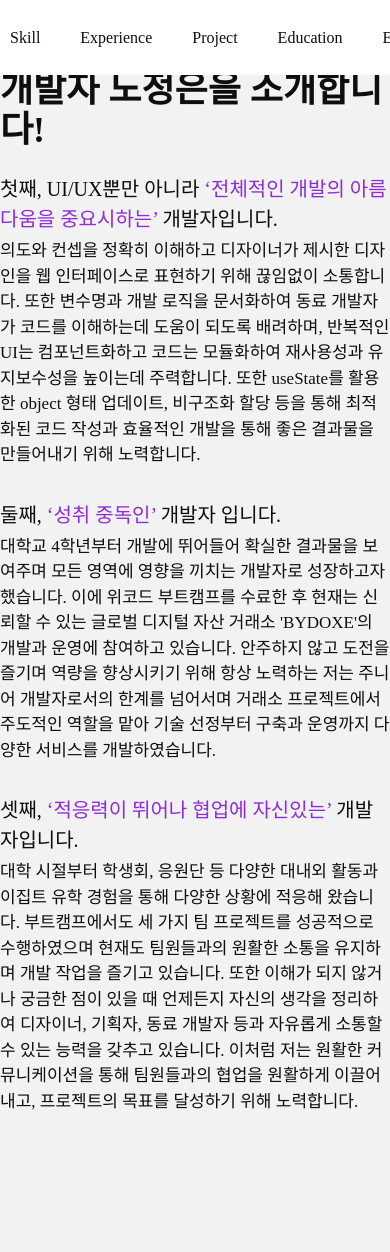
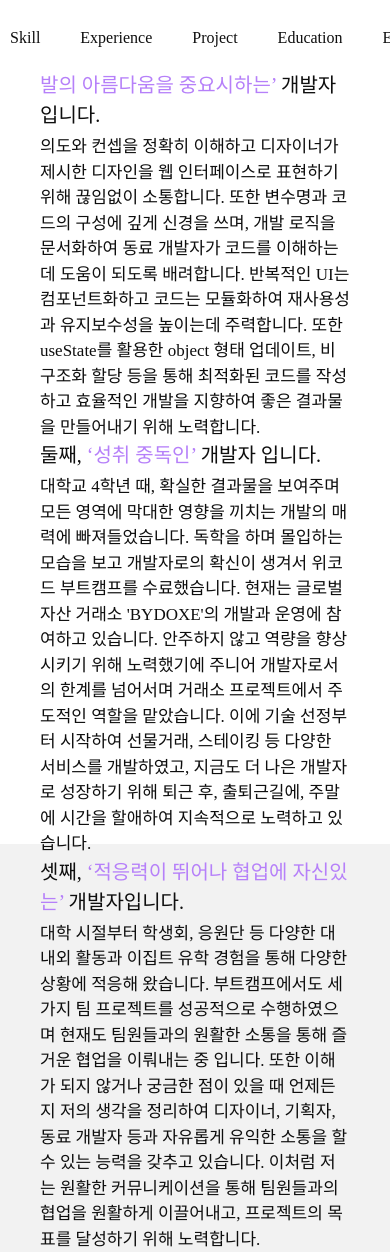
Before and after one commit to wjddms4107/jeongEun_portfolio, a Next.js app: page /IntroduceSection in a window 390 px wide. Before the commit the page ends 1114 px from the top, so only its background shows below. Built offline with nearby package versions, Linux system fonts and the light colour scheme; a web font is replaced by a local one.

Commit message:
add: IntroduceSection framer-motion으로 로직 수정

```diff
--- /dev/null
+++ b/libs/client/useMenuAnimation.ts
@@ -0,0 +1,37 @@
+import { useEffect } from "react";
+import { useAnimate, stagger } from "framer-motion";
+
+const staggerMenuItems = stagger(0.1, { startDelay: 0.15 });
+
+export function useMenuAnimation(isOpen: boolean) {
+  const [scope, animate] = useAnimate();
+
+  useEffect(() => {
+    animate(
+      ".introduceSection",
+      {
+        clipPath: isOpen
+          ? "inset(0% 0% 0% 0% round 10px)"
+          : "inset(0% 0% 0% 100% round 10px)"
+      },
+      {
+        type: "spring",
+        bounce: 0,
+        duration: 0.5
+      }
+    );
+
+    animate(
+      ".introduce",
+      isOpen
+        ? { opacity: 1, scale: 1, filter: "blur(0px)" }
+        : { opacity: 0, scale: 0.3, filter: "blur(20px)" },
+      {
+        duration: 0.2,
+        delay: isOpen ? staggerMenuItems : 0
+      }
+    );
+  }, [isOpen]);
+
+  return scope;
+}
--- a/pages/HomeSection.tsx
+++ b/pages/HomeSection.tsx
@@ -1,12 +1,13 @@
-import { useState } from "react";
+import { useState, useRef } from "react";
+import { motion, useAnimationFrame } from "framer-motion";
 import Image from "next/image";
-import { motion } from "framer-motion";
 import { useTypingAnimation } from "@/libs/client/useTypingAnimation";
 import { useCursorBlink } from "@/libs/client/useCursorBlink";
-import { variants } from "@/libs/client/utils";
+import { useMenuAnimation } from "@/libs/client/useMenuAnimation";
+import { variants, cls } from "@/libs/client/utils";
 import AboutMe from "@/components/AboutMe";
 import PinkBtn from "@/components/PinkBtn";
-
+import IntroduceSection from "./IntroduceSection";
 
 export default function HomeSection(){
   const texts = ['전체적인 아름다움을 중요시하는', '성취 중독자', '적응력이 뛰어나 협업에 자신있는'];
@@ -14,12 +15,17 @@ export default function HomeSection(){
   const currentText = useTypingAnimation(texts, speed);
   const isCursorVisible = useCursorBlink(300);
 
-  const [isHovered, setIsHovered] = useState(false);
+  const [isOpen, setIsOpen] = useState(false);
+  const scope = useMenuAnimation(isOpen);
 
-  const handleHover = () => {
-    setIsHovered(!isHovered);
-  };
+  const ref = useRef<HTMLDivElement>(null);
 
+  useAnimationFrame((t) => {
+    const y = (1 + Math.sin(t / 1000)) * -10;
+    if (ref.current) {
+      ref.current.style.transform = `translateY(${y}px)`;
+    }
+  });
 
   return (
     <>
@@ -48,16 +54,33 @@ export default function HomeSection(){
             </div>
           </div>
         </div>
-        <Image
-          src="/jeongeun1.jpeg"
-          alt="jeongeun"
-          width={400}
-          height={400}
-          className="rounded-2xl shadow-lg mt-12 lg:m-0"
-        />
+
+        <div ref={scope} className="flex flex-row-reverse">
+          <div className="relative">
+            <motion.img
+              onClick={() => setIsOpen(true)}
+              whileHover={{ scale: isOpen ? 1 : 1.025 }}
+              src="/jeongeun1.jpeg"
+              alt="jeongeun"
+              width={400}
+              height={400}
+              className={cls(
+                "img rounded-2xl cursor-pointer mt-12 lg:m-0",
+                isOpen ? "" : "shadow-lg"
+              )}
+            />
+            <div
+              ref={ref}
+              className="absolute top-[40%] -left-[110px] text-black font-semibold text-[17px] dark:text-white"
+            >
+              개발자 노정은을 소개합니다! <br /> 사진을 클릭해주세요!
+            </div>
+          </div>
+          <IntroduceSection setIsOpen={() => setIsOpen(false)} />
+        </div>
       </div>
 
-      <div className="flex flex-col items-center mt-32 mb-14">
+      <div className="flex flex-col items-center mt-32">
         <motion.div
           initial="offscreen"
           whileInView="onscreen"
--- a/pages/IntroduceSection.tsx
+++ b/pages/IntroduceSection.tsx
@@ -1,39 +1,65 @@
-export default function IntroduceSection () {
+interface IProps {
+  setIsOpen: () => void
+}
+
+export default function IntroduceSection ({setIsOpen}:IProps) {
   return (
-    <div>
-      <div className="text-4xl font-extrabold mb-6">개발자 노정은을 소개합니다!</div>
-
-      <div className="flex flex-col space-y-8">
-            <div className="break-normal">
-              <div className="text-[20px] mb-1">첫째, UI/UX뿐만 아니라 <span className="text-darkPurple">‘전체적인 개발의 아름다움을 중요시하는’</span> 개발자입니다. </div>
+    <div className="introduceSection absolute top-0 right-0 h-full w-full bg-white p-10 flex flex-col justify-between dark:bg-darkLightGray200">
+      <svg onClick={setIsOpen} xmlns="http://www.w3.org/2000/svg" fill="none" viewBox="0 0 24 24" stroke-width="1.5" stroke="currentColor" className="introduce w-10 h-10 absolute top-[10px] right-[10px] cursor-pointer">
+        <path stroke-linecap="round" stroke-linejoin="round" d="M9.75 9.75l4.5 4.5m0-4.5l-4.5 4.5M21 12a9 9 0 11-18 0 9 9 0 0118 0z" />
+      </svg>
+      <div className="introduce break-normal">
+        <div className="text-[20px] mb-1">
+          첫째, UI/UX뿐만 아니라{" "}
+          <span className="text-purple dark:text-lightBluePurple">
+            ‘전체적인 개발의 아름다움을 중요시하는’
+          </span>{" "}
+          개발자입니다.{" "}
+        </div>
         <div className="text-[17px]">
-                의도와 컨셉을 정확히 이해하고 디자이너가 제시한 디자인을 웹 인터페이스로 표현하기 위해 끊임없이 소통합니다.
-                또한 변수명과 개발 로직을 문서화하여 동료 개발자가 코드를 이해하는데 도움이 되도록 배려하며,
-                반복적인 UI는 컴포넌트화하고 코드는 모듈화하여 재사용성과 유지보수성을 높이는데 주력합니다.
-                또한 useState를 활용한 object 형태 업데이트, 비구조화 할당 등을 통해 최적화된 코드 작성과 효율적인 개발을 통해 좋은 결과물을 만들어내기 위해 노력합니다.
+          의도와 컨셉을 정확히 이해하고 디자이너가 제시한 디자인을 웹
+          인터페이스로 표현하기 위해 끊임없이 소통합니다.
+          또한 변수명과 코드의 구성에 깊게 신경을 쓰며, 개발 로직을 문서화하여 동료 개발자가 코드를 이해하는데
+          도움이 되도록 배려합니다.  반복적인 UI는 컴포넌트화하고 코드는 모듈화하여 재사용성과
+          유지보수성을 높이는데 주력합니다. 또한 useState를 활용한 object 형태
+          업데이트, 비구조화 할당 등을 통해 최적화된 코드를 작성하고
+          효율적인 개발을 지향하여 좋은 결과물을 만들어내기 위해 노력합니다.
         </div>
       </div>
-            <div className="break-normal">
-              <div className="text-[20px] mb-1">둘째, <span className="text-darkPurple">‘성취 중독인’</span> 개발자 입니다.</div>
+      <div className="introduce break-normal">
+        <div className="text-[20px] mb-1">
+          둘째, <span className="text-purple dark:text-lightBluePurple">‘성취 중독인’</span> 개발자
+          입니다.
+        </div>
         <div className="text-[17px]">
-                대학교 4학년부터 개발에 뛰어들어 확실한 결과물을 보여주며 모든 영역에 영향을 끼치는 개발자로 성장하고자 했습니다.
-                이에 위코드 부트캠프를 수료한 후 현재는 신뢰할 수 있는 글로벌 디지털 자산 거래소 'BYDOXE'의 개발과 운영에 참여하고 있습니다.
-                안주하지 않고 도전을 즐기며 역량을 향상시키기 위해 항상 노력하는 저는
-                주니어 개발자로서의 한계를 넘어서며 거래소 프로젝트에서 주도적인 역할을 맡아 기술 선정부터 구축과 운영까지 다양한 서비스를 개발하였습니다.
+        대학교 4학년 때, 확실한 결과물을 보여주며 모든 영역에 막대한 영향을 끼치는 개발의 매력에 빠져들었습니다.
+        독학을 하며 몰입하는 모습을 보고 개발자로의 확신이 생겨서 위코드 부트캠프를 수료했습니다.
+        현재는 글로벌 자산 거래소 'BYDOXE'의 개발과 운영에 참여하고 있습니다.
+        안주하지 않고 역량을 향상시키기 위해 노력했기에 주니어 개발자로서의 한계를 넘어서며
+        거래소 프로젝트에서 주도적인 역할을 맡았습니다.
+        이에 기술 선정부터 시작하여 선물거래, 스테이킹 등 다양한 서비스를 개발하였고,
+        지금도 더 나은 개발자로 성장하기 위해 퇴근 후, 출퇴근길에, 주말에 시간을 할애하여 지속적으로 노력하고 있습니다.
         </div>
       </div>
-            <div className="break-normal">
-              <div className="text-[20px] mb-1">셋째, <span className="text-darkPurple">‘적응력이 뛰어나 협업에 자신있는’</span> 개발자입니다. </div>
+      <div className="introduce break-normal">
+        <div className="text-[20px] mb-1">
+          셋째,{" "}
+          <span className="text-purple dark:text-lightBluePurple">
+            ‘적응력이 뛰어나 협업에 자신있는’
+          </span>{" "}
+          개발자입니다.{" "}
+        </div>
         <div className="text-[17px]">
-                대학 시절부터 학생회, 응원단 등 다양한 대내외 활동과 이집트 유학 경험을 통해 다양한 상황에 적응해 왔습니다.
-                부트캠프에서도 세 가지 팀 프로젝트를 성공적으로 수행하였으며 현재도 팀원들과의 원활한 소통을 유지하며 개발 작업을 즐기고 있습니다.
-                또한 이해가 되지 않거나 궁금한 점이 있을 때 언제든지 자신의 생각을 정리하여 디자이너, 기획자, 동료 개발자 등과 자유롭게 소통할 수 있는 능력을 갖추고 있습니다.
-                이처럼 저는 원활한 커뮤니케이션을 통해 팀원들과의 협업을 원활하게 이끌어내고, 프로젝트의 목표를 달성하기 위해 노력합니다.
+          대학 시절부터 학생회, 응원단 등 다양한 대내외 활동과 이집트 유학
+          경험을 통해 다양한 상황에 적응해 왔습니다. 부트캠프에서도 세 가지 팀
+          프로젝트를 성공적으로 수행하였으며
+          현재도 팀원들과의 원활한 소통을 통해 즐거운 협업을 이뤄내는 중 입니다.
+          또한 이해가 되지 않거나 궁금한 점이 있을 때 언제든지 저의 생각을 정리하여
+          디자이너, 기획자, 동료 개발자 등과 자유롭게 유익한 소통을 할 수 있는 능력을 갖추고 있습니다.
+          이처럼 저는 원활한 커뮤니케이션을 통해 팀원들과의 협업을 원활하게 이끌어내고,
+          프로젝트의 목표를 달성하기 위해 노력합니다.
         </div>
       </div>
     </div>
-
-    </div>
-
-  )
+  );
 }
--- a/pages/index.tsx
+++ b/pages/index.tsx
@@ -19,7 +19,6 @@ export default function Home({projects}:IProps) {
         <Seo title="Portfolio" />
         <div className="w-screen h-auto flex flex-col p-8 lg:w-[1440px]">
           <HomeSection />
-          <IntroduceSection />
           <div id="skill" >
             <SkillSection />
           </div>
```
Lines whose indentation alone changed are shown as unchanged.
